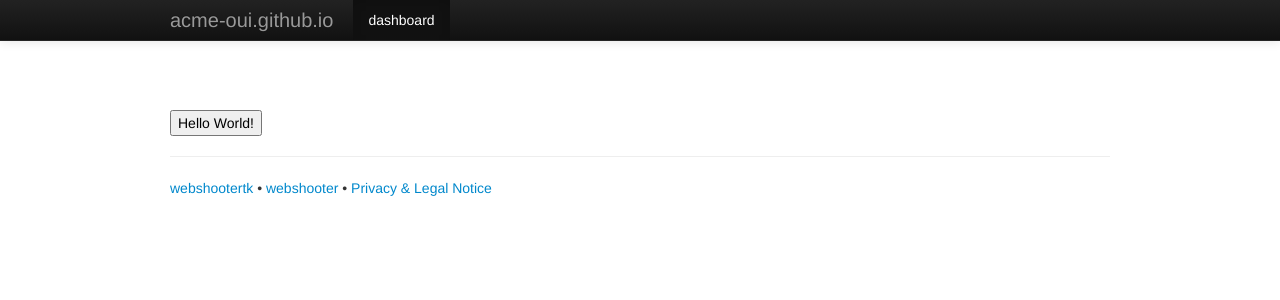
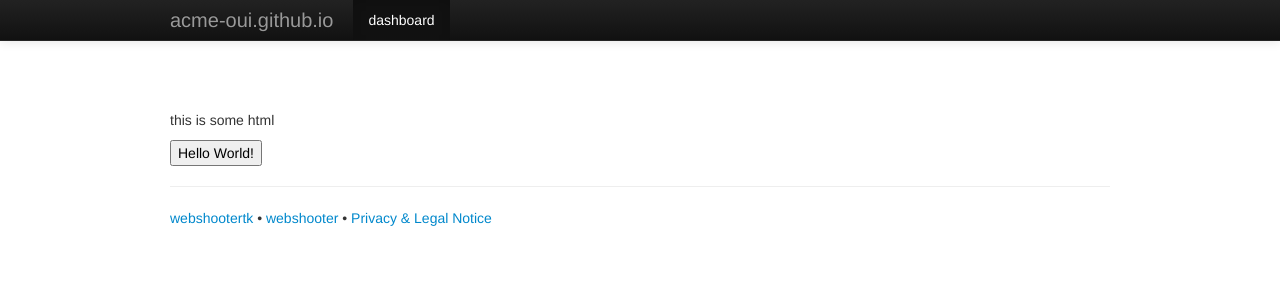
Before and after one commit to ACME-OUI/acme-oui.github.io, a Jekyll site: the page built from dashboard.md, in a window 1280 px wide. Shown: the top 300 px of the page. Built offline with Jekyll 4.4.1, drawn with Linux system fonts in a browser that asks for light colours; nearby versions of some CDN libraries; Markdown is read by kramdown in place of the engine named in the settings.

Commit message:
struggling with js in markdown

```diff
--- a/dashboard.md
+++ b/dashboard.md
@@ -3,7 +3,8 @@ layout: default
 title: dashboard
 group: "navigation"
 ---
-
+<div>
+<p>this is some html</p>
 <button type="button" onclick="makePanel()">Hello World!</button>
 <script>
 $('#somebutton').click(function(){
@@ -11,3 +12,4 @@ $('#somebutton').click(function(){
 $.jsPanel();
 });
 </script>
+</div>
```
